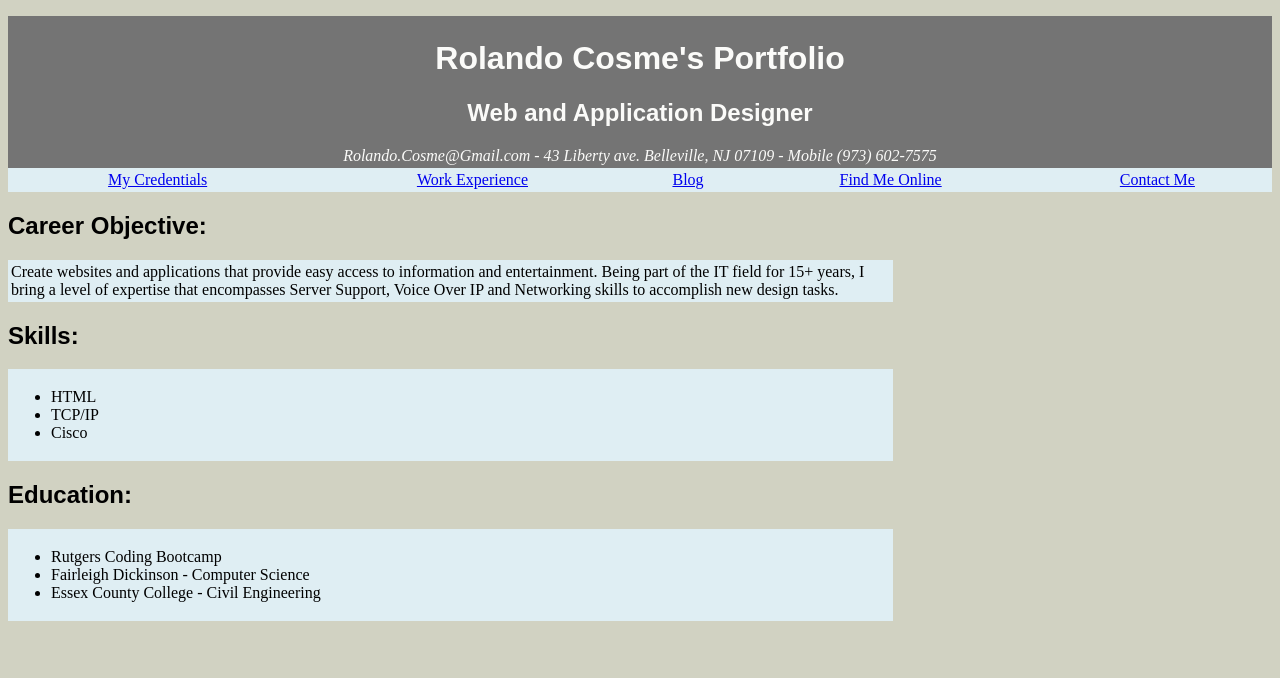
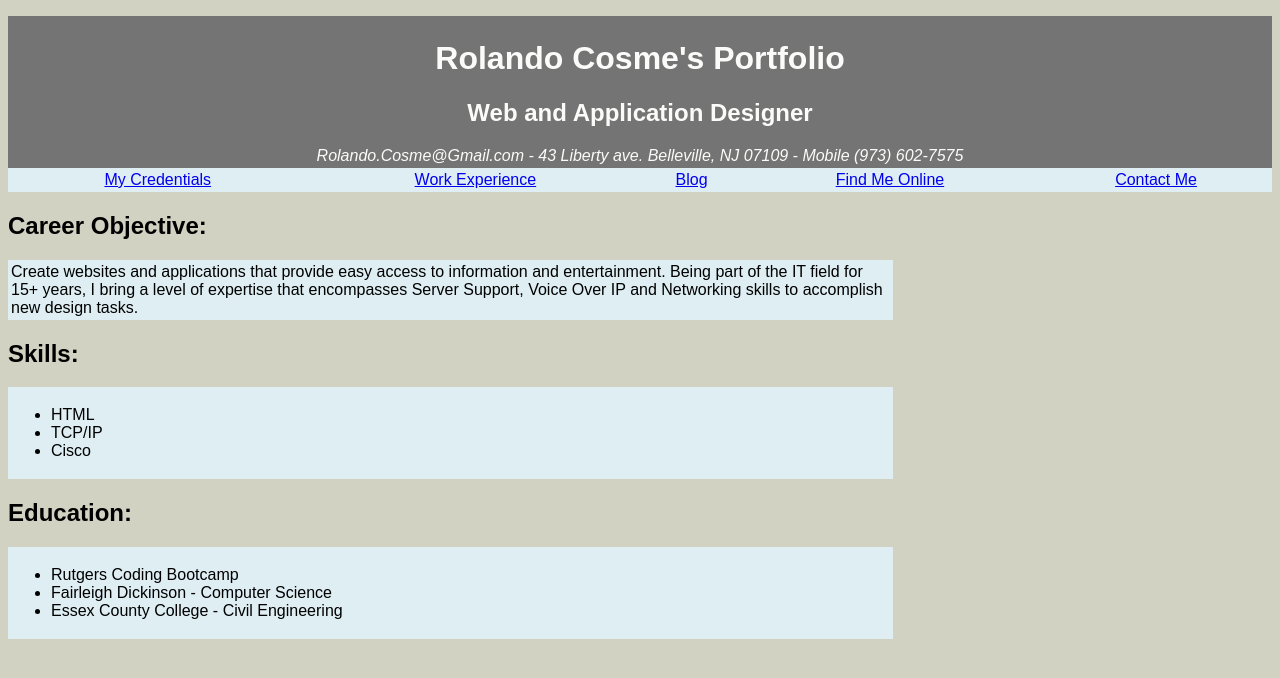
Before and after one commit to RolandoCosme/My_Portfolio, a PHP site: page / in a window 1280 px wide. Shown: the top 678 px of the page. Run offline with PHP 8.4, Linux system fonts and the light colour scheme.

Commit message:
completed CSS styling on portfolio_main.html

```diff
--- a/RC_Portfolio_main.html
+++ b/RC_Portfolio_main.html
@@ -9,7 +9,7 @@
 	<table class="head-table">
 		<tr>
 			<td>
-				<h1 id="myname">Rolando Cosme's Portfolio</h1>
+				<h1>Rolando Cosme's Portfolio</h1>
 				<h2 id="mytitle">Web and Application Designer</h2>
 				<address id="address">Rolando.Cosme@Gmail.com - 43 Liberty ave. Belleville, NJ 07109 - Mobile (973) 602-7575</address>
 			</td>
@@ -30,7 +30,7 @@
 	<p>
 		<h2>Career Objective:</h2>
 				<p>
-						<table border="0" style="width:70%; height:40px" bgcolor="#dfeef3">
+						<table>
 							<tr>
 								<td>
 									Create websites and applications that provide easy access to information and entertainment. Being part of the IT field for 15+ years, I bring a level of expertise that encompasses Server Support, Voice Over IP and Networking skills to accomplish new design tasks.
@@ -40,7 +40,7 @@
 				</p>
 		<h2>Skills:</h2>
 			<p>
-					<table border="0" style="width:70%" bgcolor="#dfeef3">
+					<table>
 						<tr>
 							<td>
 								<ul>
@@ -54,7 +54,7 @@
 			</p>
 		<h2>Education:</h2>
 					<p>
-							<table border="0" style="width:70%" bgcolor="#dfeef3">
+							<table>
 								<tr>
 									<td>
 										<ul>
--- a/rc_portfolio_styling.css
+++ b/rc_portfolio_styling.css
@@ -22,7 +22,7 @@ body {
 				text-decoration: none;
 }
 
-#myname {
+h1 {
 			color: #fbfbf9;
 			font-family: 'Raleway', sans-serif;
 			text-align: center;
@@ -40,5 +40,13 @@ body {
 }
 
 h2 {
-	font-family: 'Raleway', sans-serif;
+	font-family: 'Droid Sans', sans-serif;
 }
+
+table {
+			border: 0;
+			width: 70%;
+			background-color: #dfeef3;
+			text-decoration: none;
+			font-family: 'Droid Sans', sans-serif;
+}
```
